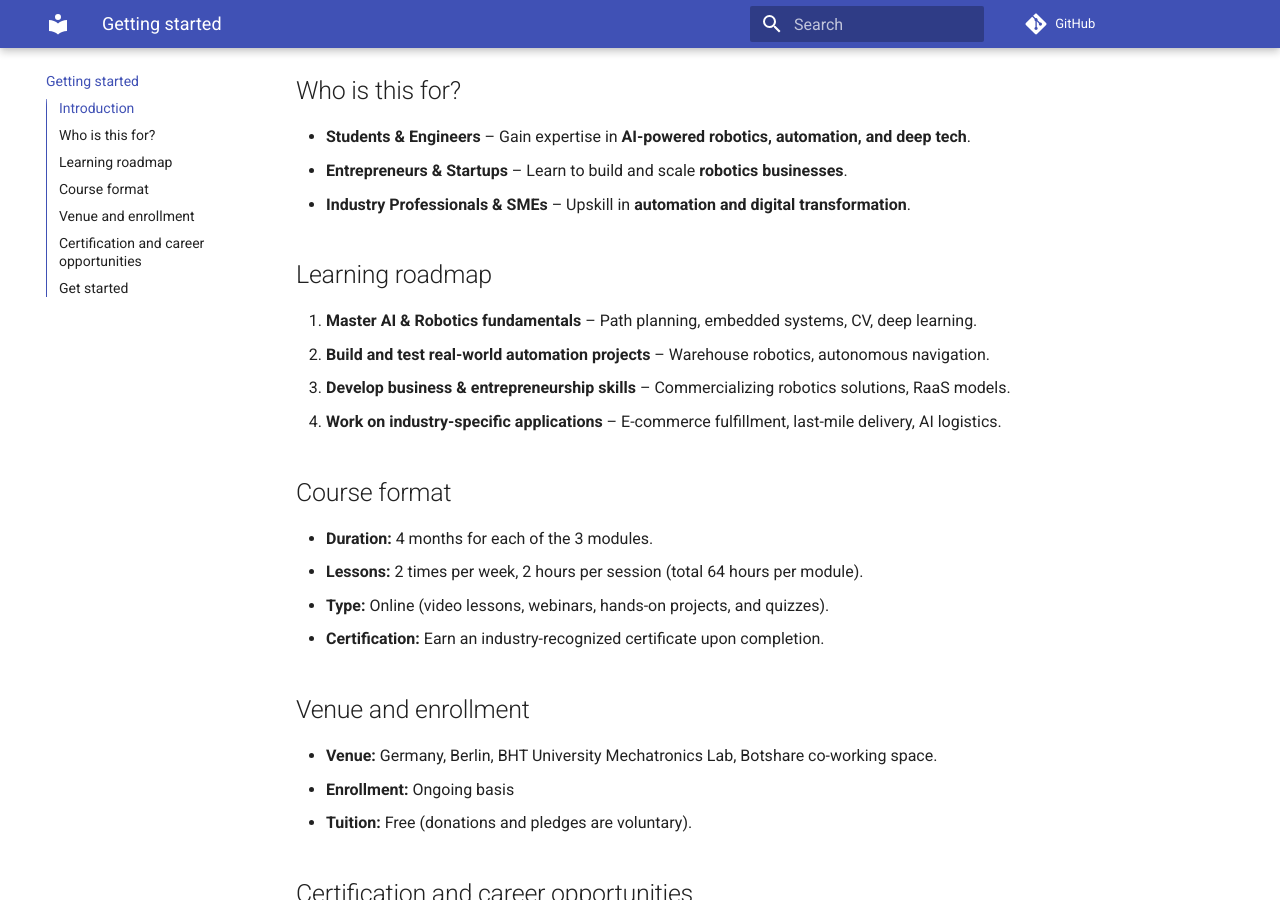
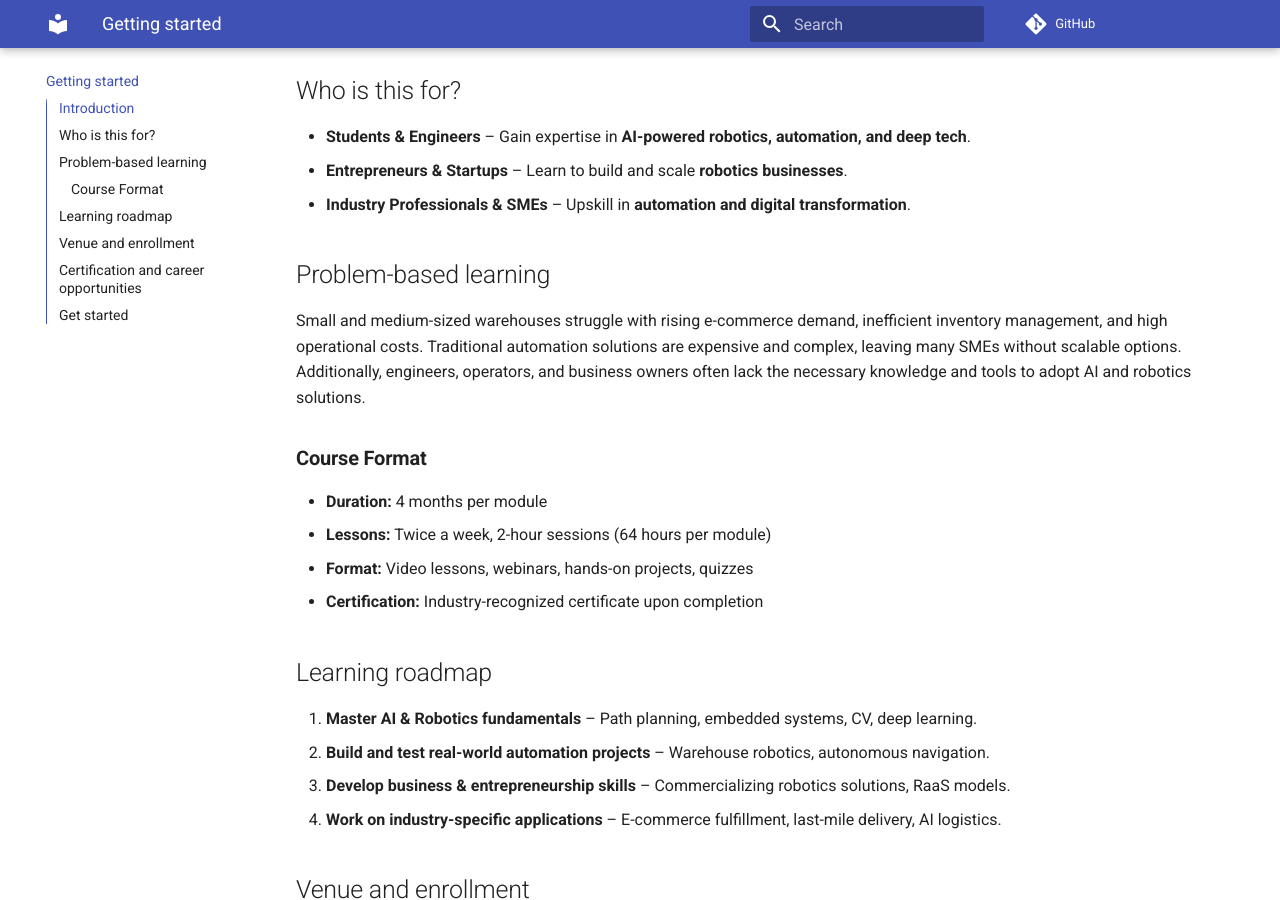
Before and after one commit to BotshareAI/Botshare_book, an MkDocs documentation site: the page built from docs/getting_started.md, in a window 1280 px wide and 900 px high, scrolled down 322 px. Built offline with MkDocs 1.6.1 and Material for MkDocs 9.7.7, drawn with Linux system fonts in a browser that asks for light colours.

Commit message:
Update getting_started.md

```diff
--- a/docs/getting_started.md
+++ b/docs/getting_started.md
@@ -8,17 +8,20 @@ Welcome to Open Robotics AI & Deep-Tech Education, a structured, open-source edu
 - **Entrepreneurs & Startups** – Learn to build and scale **robotics businesses**.
 - **Industry Professionals & SMEs** – Upskill in **automation and digital transformation**.
 
+## Problem-based learning
+Small and medium-sized warehouses struggle with rising e-commerce demand, inefficient inventory management, and high operational costs. Traditional automation solutions are expensive and complex, leaving many SMEs without scalable options. Additionally, engineers, operators, and business owners often lack the necessary knowledge and tools to adopt AI and robotics solutions.
+
+### **Course Format**
+- **Duration:** 4 months per module
+- **Lessons:** Twice a week, 2-hour sessions (64 hours per module)
+- **Format:** Video lessons, webinars, hands-on projects, quizzes
+- **Certification:** Industry-recognized certificate upon completion
+
 ## Learning roadmap
 1. **Master AI & Robotics fundamentals** – Path planning, embedded systems, CV, deep learning.
 2. **Build and test real-world automation projects** – Warehouse robotics, autonomous navigation.
 3. **Develop business & entrepreneurship skills** – Commercializing robotics solutions, RaaS models.
 4. **Work on industry-specific applications** – E-commerce fulfillment, last-mile delivery, AI logistics.
-
-## Course format
-- **Duration:** 4 months for each of the 3 modules.
-- **Lessons:** 2 times per week, 2 hours per session (total 64 hours per module).
-- **Type:** Online (video lessons, webinars, hands-on projects, and quizzes).
-- **Certification:** Earn an industry-recognized certificate upon completion.
 
 ## Venue and enrollment
 - **Venue:** Germany, Berlin, BHT University Mechatronics Lab, Botshare co-working space.
```
